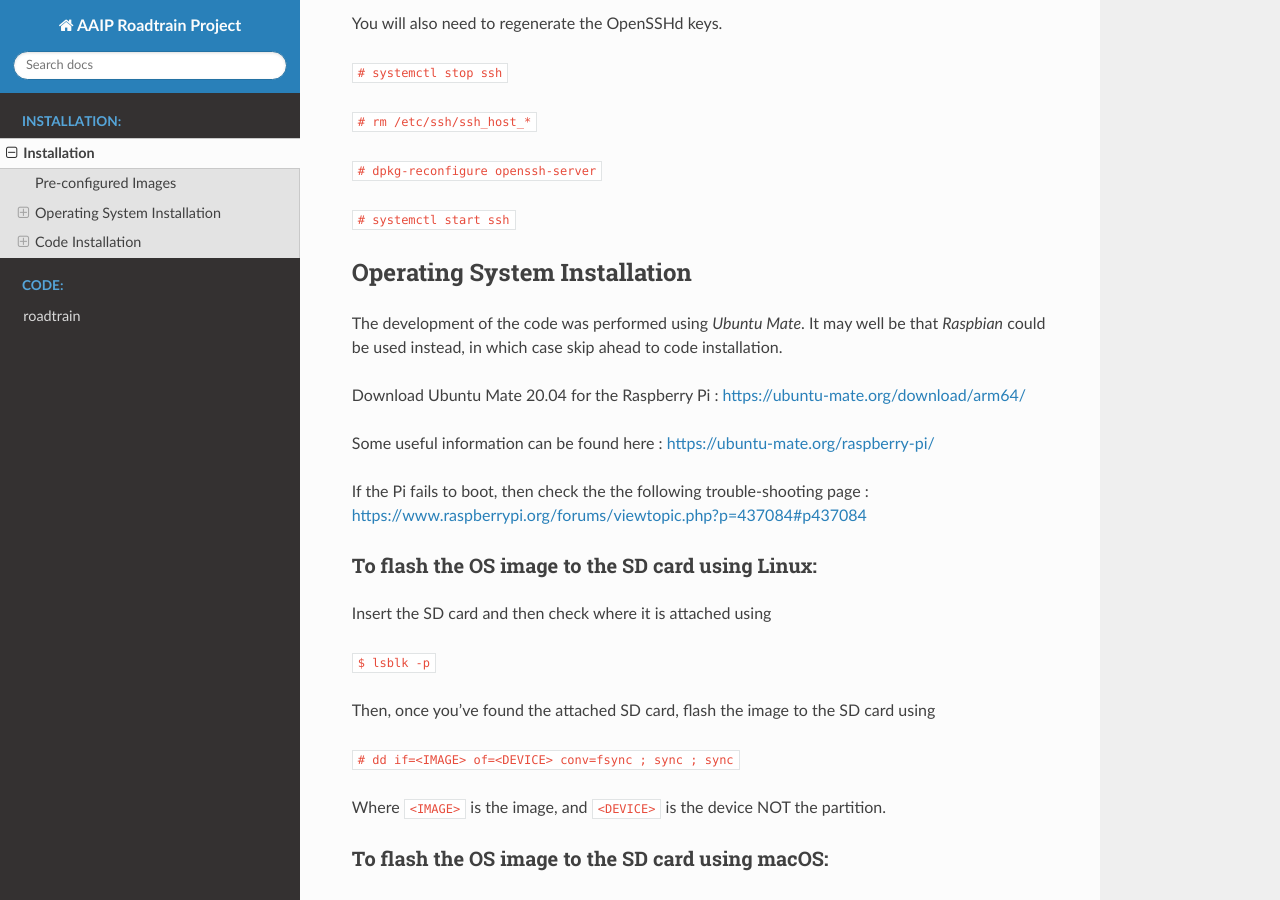
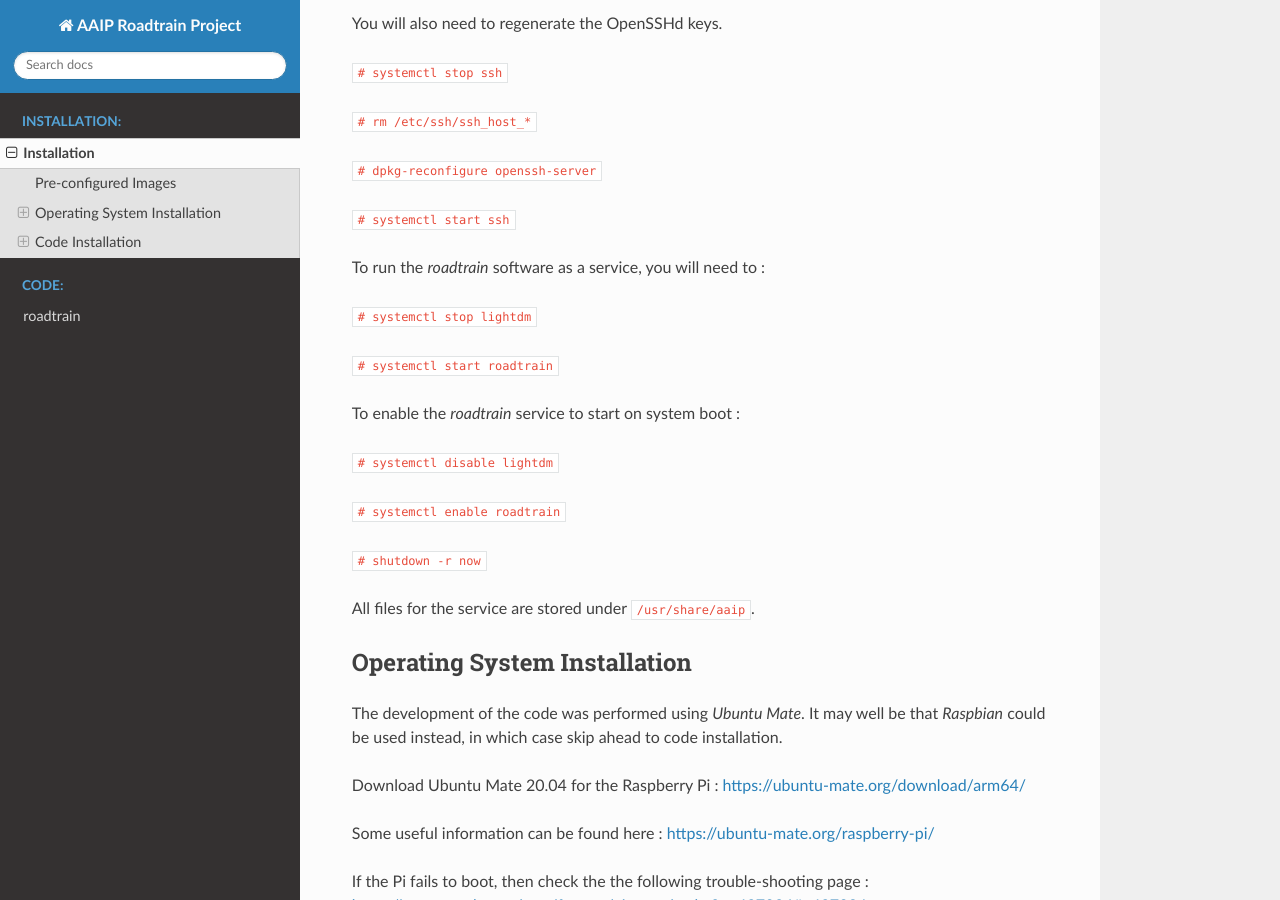
Before and after one commit to wsdh500/roadtrain, a Sphinx documentation site: the page built from docs/source/Installation.rst, in a window 1280 px wide and 900 px high, scrolled down 590 px. Built offline with Sphinx 7.4.7 and the Read the Docs theme 2.0.0, drawn with Linux system fonts in a browser that asks for light colours.

Commit message:
Information for setting up the roadtrain service on the pre-installed images.

```diff
--- a/docs/source/Installation.rst
+++ b/docs/source/Installation.rst
@@ -34,6 +34,21 @@ You will also need to regenerate the OpenSSHd keys.
 
 ``# systemctl start ssh``
 
+To run the *roadtrain* software as a service, you will need to :
+
+``# systemctl stop lightdm``
+
+``# systemctl start roadtrain``
+
+To enable the *roadtrain* service to start on system boot :
+
+``# systemctl disable lightdm``
+
+``# systemctl enable roadtrain``
+
+``# shutdown -r now``
+
+All files for the service are stored under ``/usr/share/aaip``.
 
 
 Operating System Installation
```
